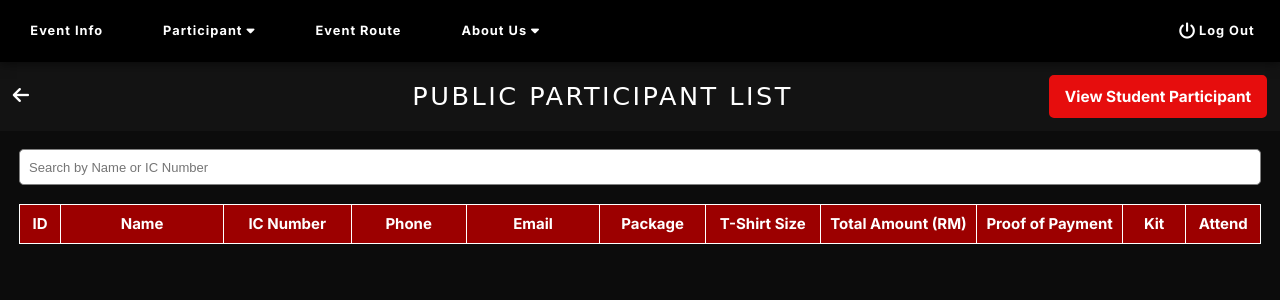
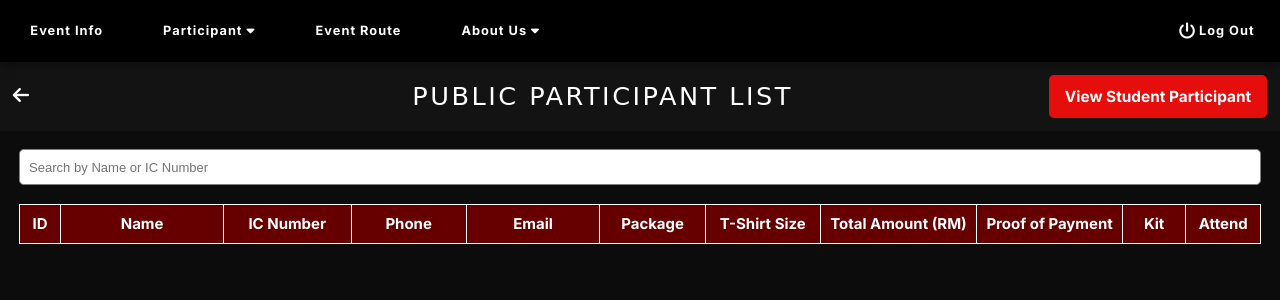
Before and after one commit to HappySmilingg/GlowPaintRunEMS, a Flask app: page /Organiser/public_participant_list in a window 1280 px wide. Shown: the top 300 px of the page. Run offline with Flask 3, Linux system fonts and the light colour scheme; data that the repository does not hold is empty; some libraries are stand-ins or nearby versions; some web fonts are replaced.

Commit message:
column header update

```diff
--- a/static/public_participant_list.css
+++ b/static/public_participant_list.css
@@ -114,7 +114,7 @@ button:hover {
 th {
     font-size: 1.17vw;
     font-weight: 600;
-    background-color: #9c0000;
+    background-color: #660000;
     color: #fff;
 }
 
--- a/static/student_participant_list.css
+++ b/static/student_participant_list.css
@@ -113,7 +113,7 @@ button:hover {
 th {
     font-size: 1.17vw;
     font-weight: 600;
-    background-color: #9c0000;
+    background-color: #660000;
     color: #fff;
 }
 
```
